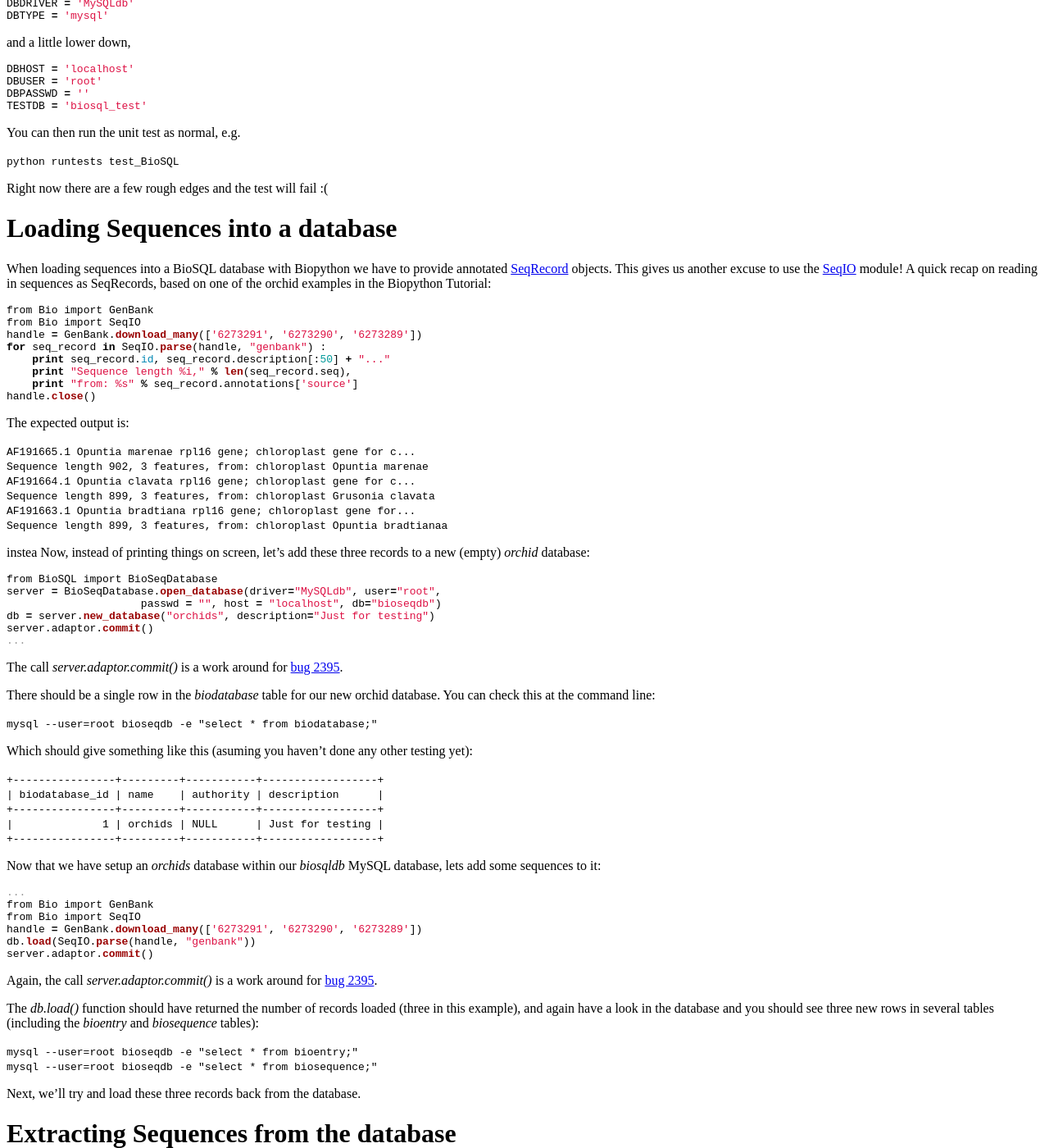
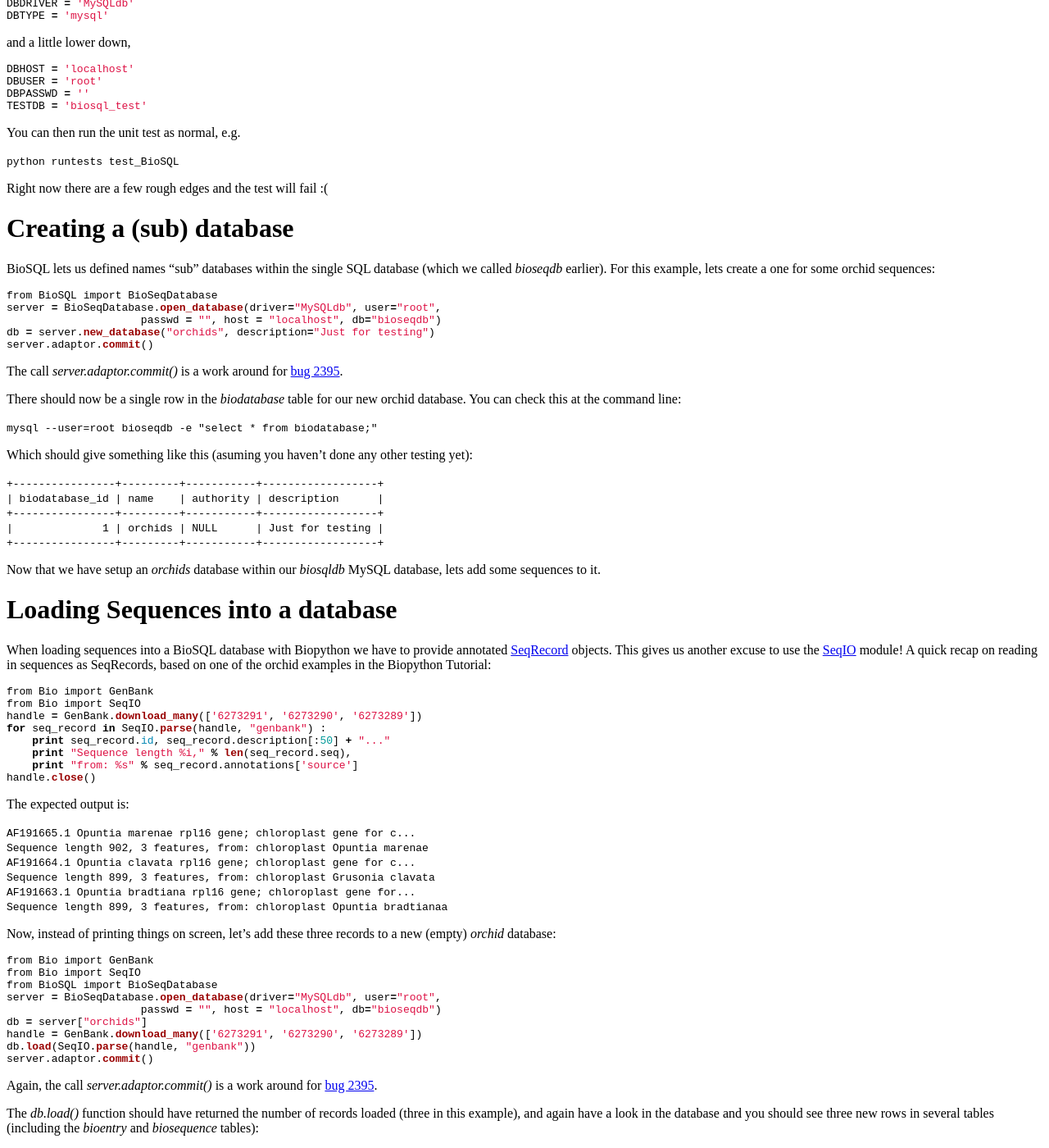
Before and after one commit to biopython/biopython.github.io, a Jekyll site: the page built from wiki/BioSQL.md, in a window 1280 px wide and 1400 px high, scrolled down 2515 px. Shown: the whole window at 82% size. Built offline with Jekyll 4.4.1, drawn with Linux system fonts in a browser that asks for light colours; part of the change alters nothing that is shown.

Commit message:
separated creating the 'orchids' sub-database as this is a one-off operation

````diff
--- a/wiki/BioSQL.md
+++ b/wiki/BioSQL.md
@@ -208,6 +208,41 @@ You can then run the unit test as normal, e.g.
 
 Right now there are a few rough edges and the test will fail :(
 
+Creating a (sub) database
+=========================
+
+BioSQL lets us defined names "sub" databases within the single SQL
+database (which we called *bioseqdb* earlier). For this example, lets
+create a one for some orchid sequences:
+
+``` python
+from BioSQL import BioSeqDatabase
+server = BioSeqDatabase.open_database(driver="MySQLdb", user="root",
+                     passwd = "", host = "localhost", db="bioseqdb")
+db = server.new_database("orchids", description="Just for testing")
+server.adaptor.commit()
+```
+
+The call *server.adaptor.commit()* is a work around for [bug
+2395](http://bugzilla.open-bio.org/show_bug.cgi?id=2395).
+
+There should now be a single row in the *biodatabase* table for our new
+orchid database. You can check this at the command line:
+
+`mysql --user=root bioseqdb -e "select * from biodatabase;"`
+
+Which should give something like this (asuming you haven't done any
+other testing yet):
+
+`+----------------+---------+-----------+------------------+`
+`| biodatabase_id | name    | authority | description      |`
+`+----------------+---------+-----------+------------------+`
+`|              1 | orchids | NULL      | Just for testing |`
+`+----------------+---------+-----------+------------------+`
+
+Now that we have setup an *orchids* database within our *biosqldb* MySQL
+database, lets add some sequences to it.
+
 Loading Sequences into a database
 =================================
 
@@ -237,42 +272,16 @@ The expected output is:
 `AF191663.1 Opuntia bradtiana rpl16 gene; chloroplast gene for...`
 `Sequence length 899, 3 features, from: chloroplast Opuntia bradtianaa`
 
-instea Now, instead of printing things on screen, let's add these three
-records to a new (empty) *orchid* database:
+Now, instead of printing things on screen, let's add these three records
+to a new (empty) *orchid* database:
 
 ``` python
+from Bio import GenBank
+from Bio import SeqIO
 from BioSQL import BioSeqDatabase
 server = BioSeqDatabase.open_database(driver="MySQLdb", user="root",
                      passwd = "", host = "localhost", db="bioseqdb")
-db = server.new_database("orchids", description="Just for testing")
-server.adaptor.commit()
-...
-```
-
-The call *server.adaptor.commit()* is a work around for [bug
-2395](http://bugzilla.open-bio.org/show_bug.cgi?id=2395).
-
-There should be a single row in the *biodatabase* table for our new
-orchid database. You can check this at the command line:
-
-`mysql --user=root bioseqdb -e "select * from biodatabase;"`
-
-Which should give something like this (asuming you haven't done any
-other testing yet):
-
-`+----------------+---------+-----------+------------------+`
-`| biodatabase_id | name    | authority | description      |`
-`+----------------+---------+-----------+------------------+`
-`|              1 | orchids | NULL      | Just for testing |`
-`+----------------+---------+-----------+------------------+`
-
-Now that we have setup an *orchids* database within our *biosqldb* MySQL
-database, lets add some sequences to it:
-
-``` python
-...
-from Bio import GenBank
-from Bio import SeqIO
+db = server["orchids"]
 handle = GenBank.download_many(['6273291', '6273290', '6273289'])
 db.load(SeqIO.parse(handle, "genbank"))
 server.adaptor.commit()
````
Also changed, not shown: 1 other file.
